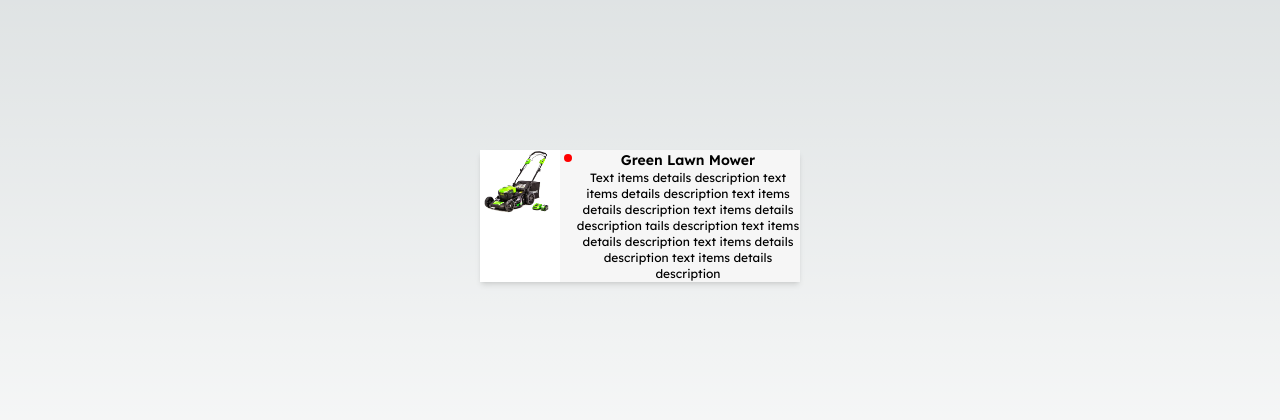
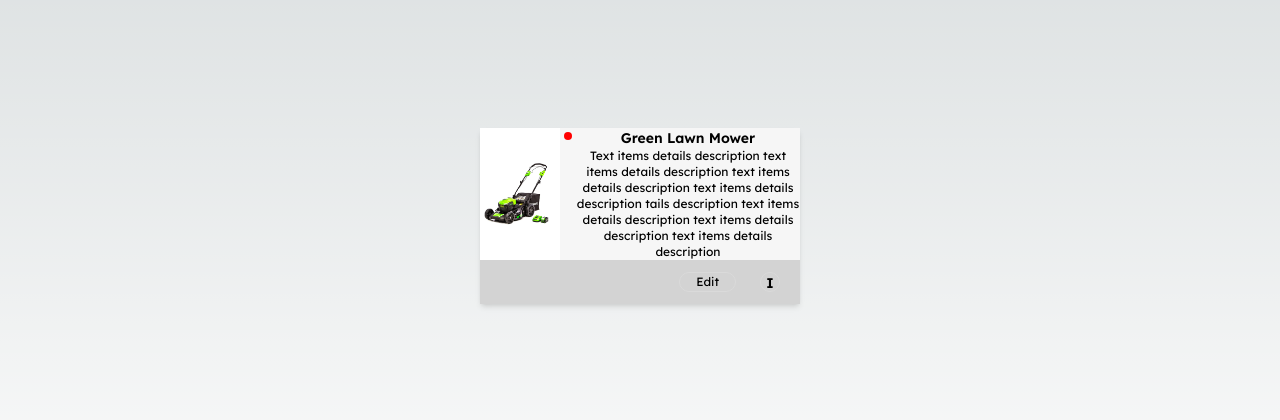
Before and after one commit to chingu-voyages/v46-tier3-team-37, a Next.js app: page / in a window 1280 px wide. Shown: the part 184-604 px from the top of the page. Built offline with nearby package versions, Linux system fonts and the light colour scheme.

Commit message:
Refactored Card Component

```diff
--- a/app/page.tsx
+++ b/app/page.tsx
@@ -1,5 +1,5 @@
 import Card from '@/components/uiComponents/Card'
-import Image from 'next/image'
+import Button from '@/components/uiComponents/Button'
 
 const itemDescription = 'Text items details description text items details description text items details description text items details description tails description text items details description text items details description text items details description '
 const itemTitle = 'Green Lawn Mower'
@@ -7,7 +7,10 @@ export default function Home() {
   return (
     <main className="flex min-h-screen flex-col items-center justify-center ">
 
-      <Card variant={'detailed'} price={'$100'} size={'md'} description={itemDescription} title={itemTitle} />
+      <Card variant={'detailed'} price={'$100'} size={'md'} description={itemDescription} title={itemTitle} >
+        <Button className="self-end" variant={'thin'} size={'sm'}>Edit</Button>
+        <Button variant={'thin'} size={'icon'} >I</Button>
+      </Card>
     </main>
   )
 }
--- a/components/uiComponents/Button.tsx
+++ b/components/uiComponents/Button.tsx
@@ -14,7 +14,7 @@ const buttonVariants = cva(
       variant: {
         default: "dark:text-[#FFFFFF] border-4 text-sm font-semibold text-black dark:bg-backgroundPrimary dark:hover:bg-[#424242] dark:border-[#2F2F2F]",
         icon: "text-sm font-light border-1 border ",
-        sm: "border border-1",
+        thin: "border border-1",
         warning: "text-red dark:text-pink"
       },
       size: {
@@ -42,10 +42,11 @@ const buttonVariants = cva(
 export interface ButtonProps
   extends React.ButtonHTMLAttributes<HTMLButtonElement>,
   VariantProps<typeof buttonVariants> {
-  }
+    cardType?: 'default' | 'detailed'
+}
 
-export default function Button({className, variant, size, children, ...props }: ButtonProps) {
+export default function Button({ className, variant, size, cardType, children, ...props }: ButtonProps) {
   return (
-    <button className={buttonVariants({variant, size, className})} {...props} >{children}</button>
+    <button className={buttonVariants({ variant, size, className })} {...props} >{children}</button>
   )
 }
--- a/components/uiComponents/Card.tsx
+++ b/components/uiComponents/Card.tsx
@@ -1,10 +1,11 @@
 'use client';
 
 import React, { useState } from "react";
-import { cva, cx, type VariantProps } from "class-variance-authority";
-import { twMerge as cm } from "tailwind-merge";
-import Image from "next/image";
+import { cva, type VariantProps } from "class-variance-authority";
 import Button from "./Button";
+import CardImage from "./CardImage";
+import CardBody from "./CardBody";
+import CardFooter from "./CardFooter";
 // import { twMerge as cnm } from "tailwind-merge";
 
 
@@ -46,7 +47,7 @@ const cardVariants = cva(
     }
 );
 
-export interface cardProps
+interface cardProps
     extends React.HTMLAttributes<HTMLDivElement>,
     VariantProps<typeof cardVariants> {
     imageSrc?: string,
@@ -56,12 +57,7 @@ export interface cardProps
     description?: string,
 }
 
-const ImageContainerVariants = {
-    variants: {
-        default: "flex border border-x-0 border-t-0 border-b-1 border-[lightgray] h-1/2 w-full bg-[white]",
-        detailed: "border-0  basis-1/4 bg-[white]"
-    }
-}
+
 
 export default function Card({
     className,
@@ -78,50 +74,22 @@ export default function Card({
 }: cardProps) {
 
 
+
     const [show, setShow] = useState(false);
     const handleClick = () => {
         setShow(!show)
     }
 
+
+
     return (
         <>
             <div onClick={handleClick} className={cardVariants({ className, variant, size })} {...props}>
-                <div className={`${variant === 'default' ? ImageContainerVariants.variants.default : ImageContainerVariants.variants.detailed}`}>
-                    < Image
-                        src={imageSrc}
-                        alt="Product Preview"
-                        height={400}
-                        width={100}
-                        priority
-                        className="relative m-auto"
-                    />
-                </div>
-                <div className="flex flex-row justify-center shrink-0 basis-3/4 grow text-center text-clip bg-[#F6F6F6] dark:bg-foregroundPrimary w-full border-b-1 border-[black]">
-                    {variant === 'detailed' ? <div className={`m-1 p-1 h-2 w-2 rounded-full ${active ? 'bg-[#12ad12]' : 'bg-[red]'}`} /> : null}
-                    <span >
-                        <h4>{title}</h4>
-                        <p className="font-normal text-xs text-ellipsis text-[black] dark:text-[white] ">{description}</p>
-                    </span>
-                </div>
-                {
-                    variant === 'default' ? <div className="w-full px-5 my-3 flex justify-end gap-5 max-h-5" >
-                        <Button size={'sm'} variant={'sm'}>Cancel</Button>
-                        <Button size={'icon'} variant={'icon'}>I</Button>
-                    </div> : null
-                }
-                {
-                    variant === 'detailed' && show ?
-                        <div className={`bg-[white] flex flex-col w-full gap-4 shadow-md dark:bg-foregroundPrimary font-normal text-sm border border-1 border-[white] px-5 py-4`}>
-                            <span>
-                                <p><b>price:</b> {price}</p>
-                                <p>other details TODO</p>
-                            </span>
-                            <Button className="self-end" variant={'sm'} size={'sm'}>Edit</Button>
-                        </div>
-
-                        : null
-
-                }
+                <CardImage variant={variant} size={'default'} imageSrc={imageSrc} />
+                <CardBody active={active} variant={variant} size={'default'} description={description} title={title} />
+                <CardFooter parentVariant={variant} show={show} >
+                    {children}
+                </CardFooter>
             </div >
 
         </>
--- /dev/null
+++ b/components/uiComponents/CardBody.tsx
@@ -0,0 +1,43 @@
+import { cva, type VariantProps } from "class-variance-authority";
+
+const CardBodyVariants = cva(
+    "flex flex-row justify-center shrink-0 basis-3/4 grow text-center text-clip bg-[#F6F6F6] dark:bg-foregroundPrimary w-full border-b-1 border-[black]",
+    {
+        variants: {
+            variant: {
+                default: "",
+                detailed: "",
+            },
+            size: {
+                default: "w-full",
+            },
+            // active: {
+
+            // }
+        },
+        defaultVariants: {
+            variant: "default",
+            size: "default",
+        },
+    }
+);
+
+interface CardBodyVariantProps
+    extends React.HTMLAttributes<HTMLImageElement>,
+    VariantProps<typeof CardBodyVariants> {
+    active: boolean,
+    title: string,
+    description: string
+}
+
+export default function CardBody({ variant, size, active, title, description }: CardBodyVariantProps) {
+    return (
+        <div className={CardBodyVariants({ variant, size })}>
+            {variant === 'detailed' ? <div className={`m-1 p-1 h-2 w-2 rounded-full ${active ? 'bg-[#12ad12]' : 'bg-[red]'}`} /> : null}
+            <span >
+                <h4>{title}</h4>
+                <p className="font-normal text-xs text-ellipsis text-[black] dark:text-[white] ">{description}</p>
+            </span>
+        </div>
+    )
+}
--- /dev/null
+++ b/components/uiComponents/CardFooter.tsx
@@ -0,0 +1,61 @@
+import { cva, type VariantProps } from "class-variance-authority";
+import React from 'react';
+
+const CardFooterVariants = cva(
+    "flex px-5 ",
+    {
+        variants: {
+            variant: {
+                default: "my-3 justify-end gap-5 max-h-5",
+                detailed: "bg-[white] flex-col gap-4 shadow-md dark:bg-foregroundPrimary font-normal text-sm py-4",
+            },
+            size: {
+                default: "w-full",
+            },
+        },
+        defaultVariants: {
+            variant: "default",
+            size: "default",
+        },
+    }
+);
+
+interface CardFooterVariantProps
+    extends React.HTMLAttributes<HTMLImageElement>,
+    VariantProps<typeof CardFooterVariants> {
+    price?: string,
+    show: boolean,
+    parentVariant?: "default" | "detailed" | null | undefined,
+    children: React.ReactNode | React.ReactNode[]
+}
+
+export default function CardFooter({ variant, parentVariant, size, price, children, show }: CardFooterVariantProps) {
+
+    let detailedBtn: React.ReactNode | React.ReactNode[] = children;
+    let defaultBtn: React.ReactNode = children;
+
+    React.Children.toArray(children)
+    React.Children.forEach(children, (child, index) => {
+        if (!React.isValidElement(child)) return;
+        if (child.type === 'button' && parentVariant === 'default' && index === 0) {
+            defaultBtn = child
+        } else { return }
+    })
+    return (
+        <div className={CardFooterVariants({ variant, size })}>
+            {
+                variant === 'detailed' && show ?
+                    <div className={`bg-[white] flex flex-col w-full gap-4 shadow-md dark:bg-foregroundPrimary font-normal text-sm px-5 py-4`}>
+                        <span>
+                            <p><b>price:</b> {price}</p>
+                            <p>other details TODO</p>
+                        </span>
+                        {React.Children.map(detailedBtn, (child) => <>{child}</>)}
+                    </div>
+                    :
+                    <>{defaultBtn}</>
+            }
+        </div>
+    )
+
+}
--- /dev/null
+++ b/components/uiComponents/CardImage.tsx
@@ -0,0 +1,43 @@
+import { cva, type VariantProps } from "class-variance-authority";
+import Image from "next/image";
+
+interface CardImageProps
+    extends React.HTMLAttributes<HTMLImageElement>,
+    VariantProps<typeof CardImageVariants> {
+    imageSrc: string
+}
+
+const CardImageVariants = cva(
+    "flex w-full bg-[white]",
+    {
+        variants: {
+            variant: {
+                default: "border border-x-0 border-t-0 border-b-1 border-[lightgray]  h-1/2",
+                detailed: " self-stretch basis-1/4 "
+            },
+            size: {
+                default: "w-full",
+            },
+        },
+        defaultVariants: {
+            variant: "default",
+            size: "default",
+        },
+    }
+);
+
+
+export default function CardImage({ variant, size, imageSrc }: CardImageProps) {
+    return (
+        <div className={CardImageVariants({ variant, size })}>
+            < Image
+                src={imageSrc}
+                alt="Product Preview"
+                height={400}
+                width={100}
+                priority
+                className="relative m-auto self-center"
+            />
+        </div >
+    )
+}
```
